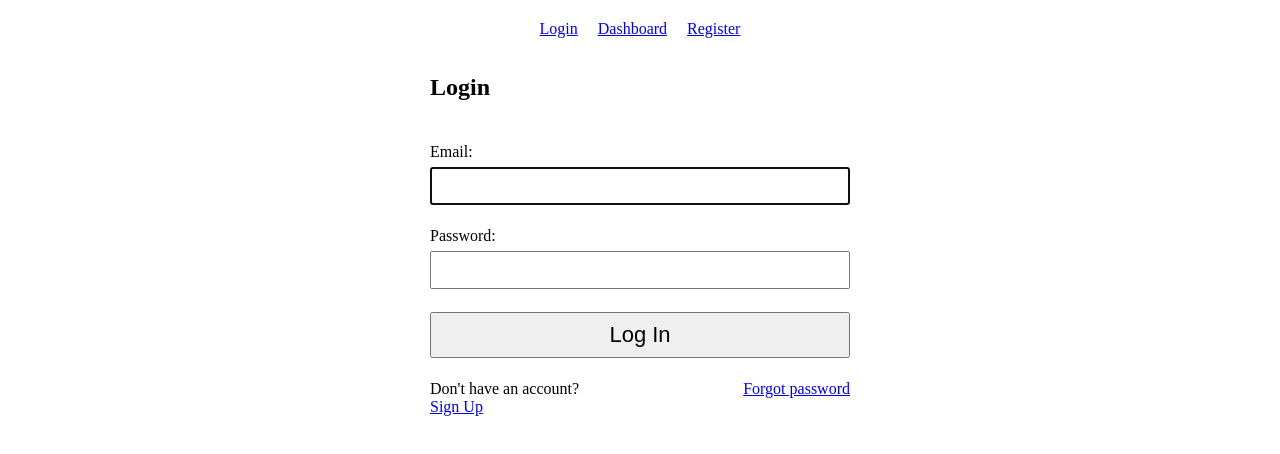
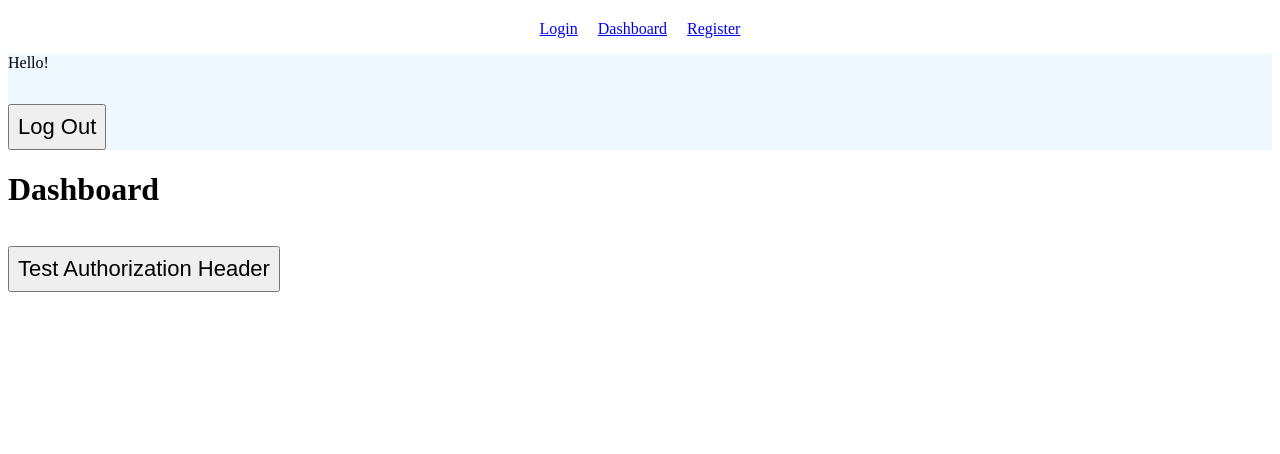
Before and after one commit to anacavar/Speech2Text, a React app: page /dashboard in a window 1280 px wide. Before the commit this address led to /. Shown: the top 454 px of the page. Built offline with nearby package versions, Linux system fonts and the light colour scheme.

Commit message:
dashboard changes, backend port change

```diff
--- a/src/App.tsx
+++ b/src/App.tsx
@@ -1,5 +1,5 @@
 import { BrowserRouter as Router, Routes, Route } from "react-router-dom";
-import Dashboard from "./pages/Dashboard";
+import Dashboard from "./pages/Dashboard/Dashboard";
 import Navbar from "./components/Navbar";
 import Login from "./pages/Login";
 import Register from "./pages/Register";
@@ -15,9 +15,10 @@ function App() {
           <Route path="/" element={<Login />} />
           <Route path="/register" element={<Register />} />
           <Route path="/forgot-password" element={<ForgotPassword />} />
-          <Route element={<RequireAuth />}>
+          {/* <Route element={<RequireAuth />}>
             <Route path="/dashboard" element={<Dashboard />} />
-          </Route>
+          </Route> */}
+        <Route path="/dashboard" element={<Dashboard />} />
         </Routes>
       </Router>
     </main>
--- a/src/app/api/apiSlice.ts
+++ b/src/app/api/apiSlice.ts
@@ -1,7 +1,7 @@
 import { createApi, fetchBaseQuery } from "@reduxjs/toolkit/query/react";
 
 const baseQuery = fetchBaseQuery({
-  baseUrl: "http://localhost:3000",
+  baseUrl: "http://localhost:8080",
   credentials: "include",
   prepareHeaders: (headers, { getState }) => {
     const token = getState().auth.token;
--- a/src/app/api/axios.ts
+++ b/src/app/api/axios.ts
@@ -1,5 +1,6 @@
-import axios from "axios";
+import axios from 'axios';
 
 export default axios.create({
-  baseURL: "http://localhost:3000",
+  // baseURL: "http://localhost:3000",
+  baseURL: 'http://localhost:8080',
 });
--- a/src/components/RequireAuth.tsx
+++ b/src/components/RequireAuth.tsx
@@ -8,7 +8,6 @@ import Cookies from "universal-cookie";
 const RequireAuth = () => {
   const token = useSelector(selectCurrentToken);
   const cookie = new Cookies();
-  // const token = cookie.get("accessToken"); // ovo ne može zbog httpOnlyja
   const location = useLocation();
   return token ? (
     <Outlet />
--- a/src/features/auth/authApiSlice.ts
+++ b/src/features/auth/authApiSlice.ts
@@ -4,7 +4,7 @@ export const authApiSlice = apiSlice.injectEndpoints({
   endpoints: (builder) => ({
     login: builder.mutation({
       query: (credentials) => ({
-        url: "/auth/signin",
+        url: "/tcp/api/v1/auth/login",
         method: "POST",
         body: { ...credentials },
       }),
--- /dev/null
+++ b/src/pages/Dashboard/Dashboard.scss
@@ -0,0 +1,3 @@
+.s2t-side-menu {
+  background-color: aliceblue;
+}
--- a/src/pages/Dashboard.tsx
+++ b/src/pages/Dashboard/Dashboard.tsx
@@ -3,21 +3,18 @@ import {
   logOut,
   selectCurrentToken,
   selectCurrentUser,
-} from "../features/auth/authSlice";
+} from "../../features/auth/authSlice";
 import axios from "axios";
+import "./Dashboard.scss";
 
 const Dashboard = () => {
   const user = useSelector(selectCurrentUser);
   const token = useSelector(selectCurrentToken);
 
-  const welcome = user ? `Welcome ${user}!` : "Welcome!";
-  const tokenAbbr = `${token.slice(0, 9)}...`;
-  // const token = useSelector(selectCurrentToken);
+  const welcome = user ? `Hello, ${user}!` : "Hello!";
 
   const testFunction = async (e: any) => {
-    // const token = useSelector(selectCurrentToken); // ovo je izazvalo errror!!
     try {
-      // console.log("jesam");
       const testResponse = await axios.get("http://localhost:3000/auth/test", {
         headers: {
           Authorization: `Bearer ${token}`,
@@ -30,13 +27,16 @@ const Dashboard = () => {
   };
 
   return (
-    <>
-      <h1>Dashboard</h1>
-      <p>{welcome}</p>
-      <p>Token: {tokenAbbr}</p>
-      <button onClick={logOut}>Log Out</button>
-      <button onClick={testFunction}>Test Authorization Header</button>
-    </>
+    <div className="s2t-content">
+      <div className="s2t-side-menu">
+        <p>{welcome}</p>
+        <button onClick={logOut}>Log Out</button>
+      </div>
+      <div className="s2t-tablet">
+        <h1>Dashboard</h1>
+        <button onClick={testFunction}>Test Authorization Header</button>
+      </div>
+    </div>
   );
 };
 
--- a/src/pages/Login.tsx
+++ b/src/pages/Login.tsx
@@ -7,7 +7,7 @@ import { useNavigate } from "react-router-dom";
 import axios from "../app/api/axios";
 
 function LoginForm() {
-  const LOGIN_URL = "http://localhost:3000/auth/signin";
+  // const LOGIN_URL = "http://localhost:8080/tcp/api/v1/auth/login"; //ovo se trenutno nigdje ne koristi...
 
   const userRef = useRef() as React.MutableRefObject<HTMLInputElement>;
   const errRef = useRef() as React.MutableRefObject<HTMLParagraphElement>;
@@ -28,6 +28,10 @@ function LoginForm() {
   useEffect(() => {
     setErrMsg("");
   }, [user, pwd]);
+
+  const testBackend = () => {
+    console.log("evo me");
+  }
 
   const handleSubmit = async (e: any) => {
     e.preventDefault();
@@ -96,6 +100,7 @@ function LoginForm() {
             </p>
           </div>
         </form>
+        <button onClick={testBackend}>test</button>
       </section>
     </>
   );
```
Also changed, not shown: src/pages/Register.tsx (+27 -27 lines), 1 other file (tests, documents, lock files or other folders).
